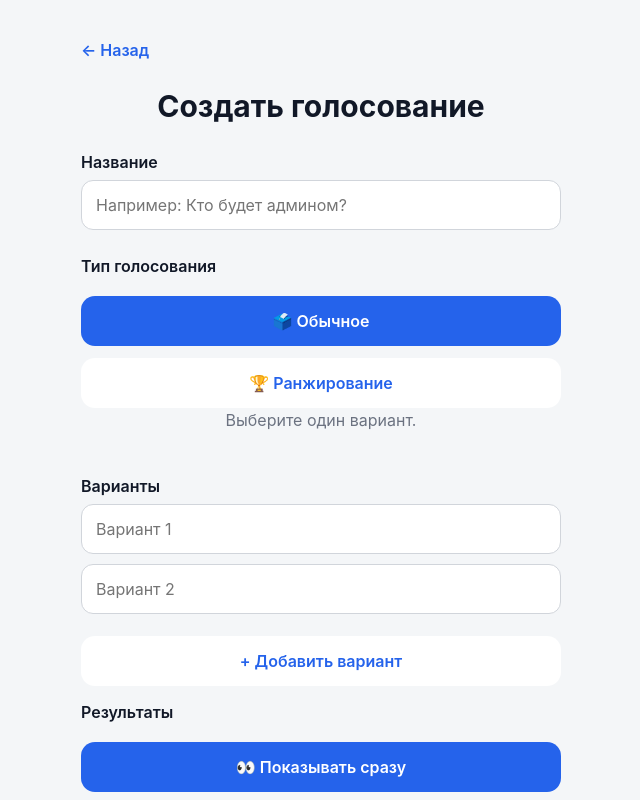
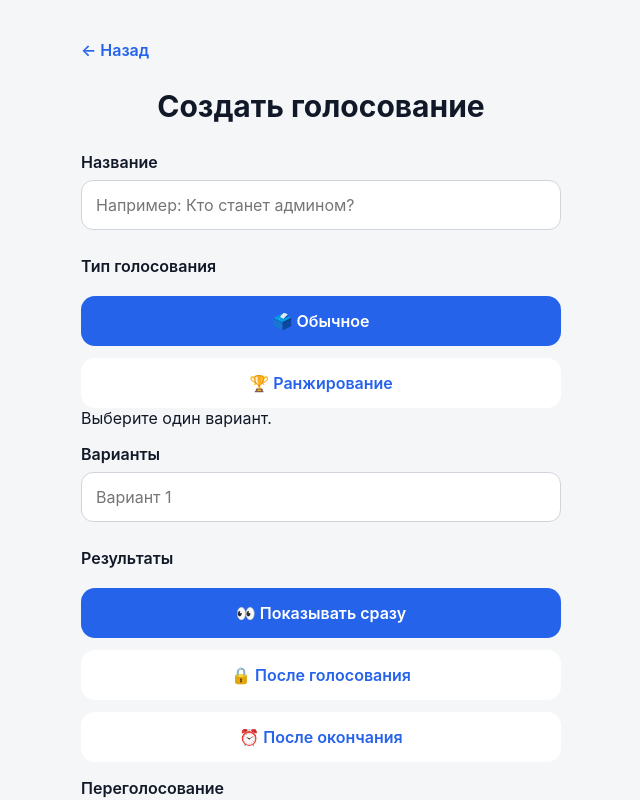
Before and after one commit to Zlat-Algo/smartvoter, a React (Vite) app: page / in a window 1280 px wide. Both pictures are taken after a click on the button "Создать голосование". Shown: the top 800 px of the page, without its empty margins (319-959 px from the left). Built offline with nearby package versions, Linux system fonts and the light colour scheme; no server answers.

Commit message:
Update CreatePoll.tsx

```diff
--- a/src/components/CreatePoll.tsx
+++ b/src/components/CreatePoll.tsx
@@ -8,32 +8,53 @@ import type {
 
 type Props = {
   loading: boolean;
-  setScreen: (screen: Screen) => void;
+  setScreen: (
+    screen: Screen
+  ) => void;
   onCreate: (
     title: string,
     options: string[],
     votingMethod: VotingMethod,
     resultsVisibility: ResultsVisibility,
-    endsAt: string | null
+    endsAt: string | null,
+    allowRevoting: boolean
   ) => Promise<void>;
 };
+
+const titleExamples = [
+  "Куда пойдём после школы?",
+  "Как назовём команду?",
+  "Кто станет админом?",
+  "Что посмотрим вечером?",
+  "Какой вариант выбрать?",
+  "Где проведём встречу?",
+  "Что будем делать на выходных?",
+  "Какую игру запустим?",
+  "Какой фильм посмотрим?",
+  "Как лучше поступить?",
+];
 
 export default function CreatePoll({
   loading,
   setScreen,
   onCreate,
 }: Props) {
-  const [title, setTitle] =
-    useState("");
+  const [
+    title,
+    setTitle,
+  ] = useState("");
 
-  const [options, setOptions] =
-    useState([
-      "",
+  const [
+    options,
+    setOptions,
+  ] = useState([
     "",
   ]);
 
-  const [votingMethod, setVotingMethod] =
-    useState<VotingMethod>(
+  const [
+    votingMethod,
+    setVotingMethod,
+  ] = useState<VotingMethod>(
     "plurality"
   );
 
@@ -45,58 +66,62 @@ export default function CreatePoll({
       "always"
     );
 
-  const [duration, setDuration] =
-    useState("none");
+  const [
+    duration,
+    setDuration,
+  ] = useState("none");
+
+  const [
+    allowRevoting,
+    setAllowRevoting,
+  ] = useState(true);
+
+  const [
+    example,
+  ] = useState(
+    () =>
+      titleExamples[
+        Math.floor(
+          Math.random() *
+            titleExamples.length
+        )
+      ]
+  );
 
   const updateOption = (
     index: number,
     value: string
   ) => {
-    const copy = [...options];
+    let copy = [...options];
 
     copy[index] = value;
 
+    while (
+      copy.length > 1 &&
+      !copy[
+        copy.length - 1
+      ].trim() &&
+      !copy[
+        copy.length - 2
+      ].trim()
+    ) {
+      copy.pop();
+    }
+
     if (
-      value.trim() &&
-      index ===
-        options.length - 1 &&
-      options.length < 20
+      copy[
+        copy.length - 1
+      ]?.trim() &&
+      copy.length < 20
     ) {
       copy.push("");
     }
 
-    setOptions(copy);
-  };
-
-  const addOption = () => {
-    if (options.length >= 20) {
-      alert(
-        "Можно добавить максимум 20 вариантов."
-      );
-
-      return;
+    if (copy.length === 0) {
+      copy = [""];
     }
 
-    setOptions([
-      ...options,
-      "",
-    ]);
-  };
-
-  const removeEmptyLastOption = () => {
-    if (
-      options.length > 2 &&
-      !options[
-        options.length - 1
-      ].trim()
-    ) {
-      setOptions(
-        options.slice(
-          0,
-          -1
-        )
-      );
-    }
+    setOptions(copy);
   };
 
   const getEndsAt =
@@ -111,14 +136,9 @@ export default function CreatePoll({
       const now =
         new Date();
 
-      const hours =
-        Number(
-          duration
-        );
-
       now.setHours(
         now.getHours() +
-          hours
+          Number(duration)
       );
 
       return now.toISOString();
@@ -144,10 +164,10 @@ export default function CreatePoll({
 
       if (
         validOptions.length <
-        2
+        1
       ) {
         alert(
-          "Добавьте хотя бы два варианта"
+          "Добавьте хотя бы один вариант"
         );
 
         return;
@@ -158,7 +178,8 @@ export default function CreatePoll({
         validOptions,
         votingMethod,
         resultsVisibility,
-        getEndsAt()
+        getEndsAt(),
+        allowRevoting
       );
     };
 
@@ -188,7 +209,7 @@ export default function CreatePoll({
             e.target.value
           )
         }
-        placeholder="Например: Кто будет админом?"
+        placeholder={`Например: ${example}`}
       />
 
       <label>
@@ -229,12 +250,12 @@ export default function CreatePoll({
         🏆 Ранжирование
       </button>
 
-      <p className="subtitle">
+      <div className="mode-description">
         {votingMethod ===
         "plurality"
           ? "Выберите один вариант."
           : "Расставьте все варианты от самого желательного к наименее желательному."}
-      </p>
+      </div>
 
       <label>
         Варианты
@@ -259,33 +280,6 @@ export default function CreatePoll({
             }`}
           />
         )
-      )}
-
-      {options.length <
-        20 && (
-        <button
-          className="secondary"
-          onClick={
-            addOption
-          }
-        >
-          + Добавить вариант
-        </button>
-      )}
-
-      {options.length >
-        2 &&
-        !options[
-          options.length - 1
-        ].trim() && (
-          <button
-            className="secondary"
-            onClick={
-              removeEmptyLastOption
-            }
-          >
-            − Убрать пустой вариант
-          </button>
       )}
 
       <label>
@@ -323,13 +317,67 @@ export default function CreatePoll({
           )
         }
       >
-        🔒 Показывать после голосования
+        🔒 После голосования
+      </button>
+
+      <button
+        type="button"
+        className={
+          resultsVisibility ===
+          "after_expiration"
+            ? "primary"
+            : "secondary"
+        }
+        onClick={() =>
+          setResultsVisibility(
+            "after_expiration"
+          )
+        }
+      >
+        ⏰ После окончания
+      </button>
+
+      <label>
+        Переголосование
+      </label>
+
+      <button
+        type="button"
+        className={
+          allowRevoting
+            ? "primary"
+            : "secondary"
+        }
+        onClick={() =>
+          setAllowRevoting(
+            true
+          )
+        }
+      >
+        🔄 Разрешить переголосование
+      </button>
+
+      <button
+        type="button"
+        className={
+          !allowRevoting
+            ? "primary"
+            : "secondary"
+        }
+        onClick={() =>
+          setAllowRevoting(
+            false
+          )
+        }
+      >
+        🔒 Запретить переголосование
       </button>
 
       <label>
         Срок голосования
       </label>
 
+      <div className="duration-picker">
         <select
           value={duration}
           onChange={(e) =>
@@ -339,25 +387,26 @@ export default function CreatePoll({
           }
         >
           <option value="none">
-          Без ограничения
+            ♾️ Без ограничения
           </option>
 
           <option value="1">
-          1 час
+            ⏱️ 1 час
           </option>
 
           <option value="24">
-          1 день
+            📅 1 день
           </option>
 
           <option value="72">
-          3 дня
+            📅 3 дня
           </option>
 
           <option value="168">
-          7 дней
+            📅 7 дней
           </option>
         </select>
+      </div>
 
       <button
         className="primary"
```
Lines whose indentation alone changed are shown as unchanged.
